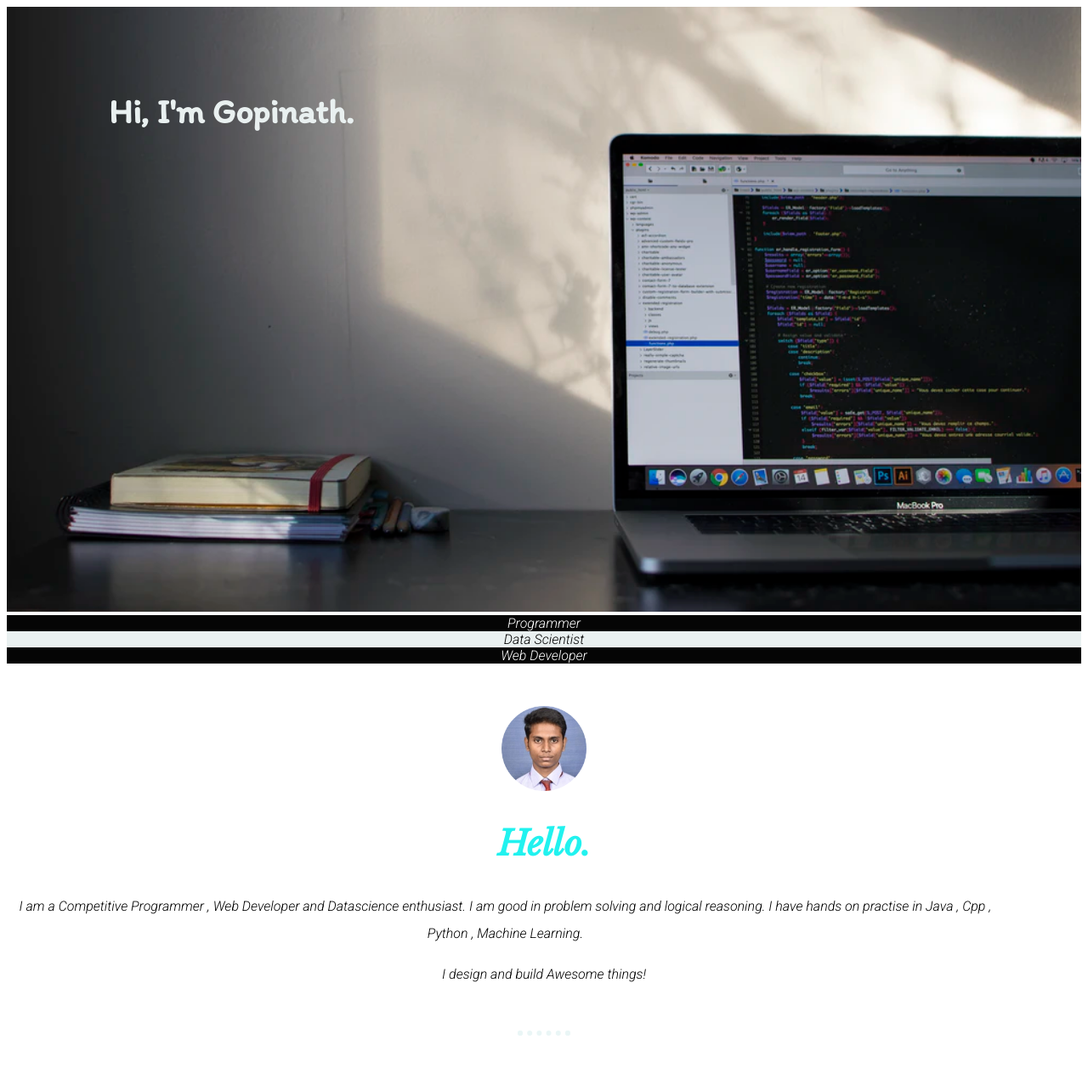
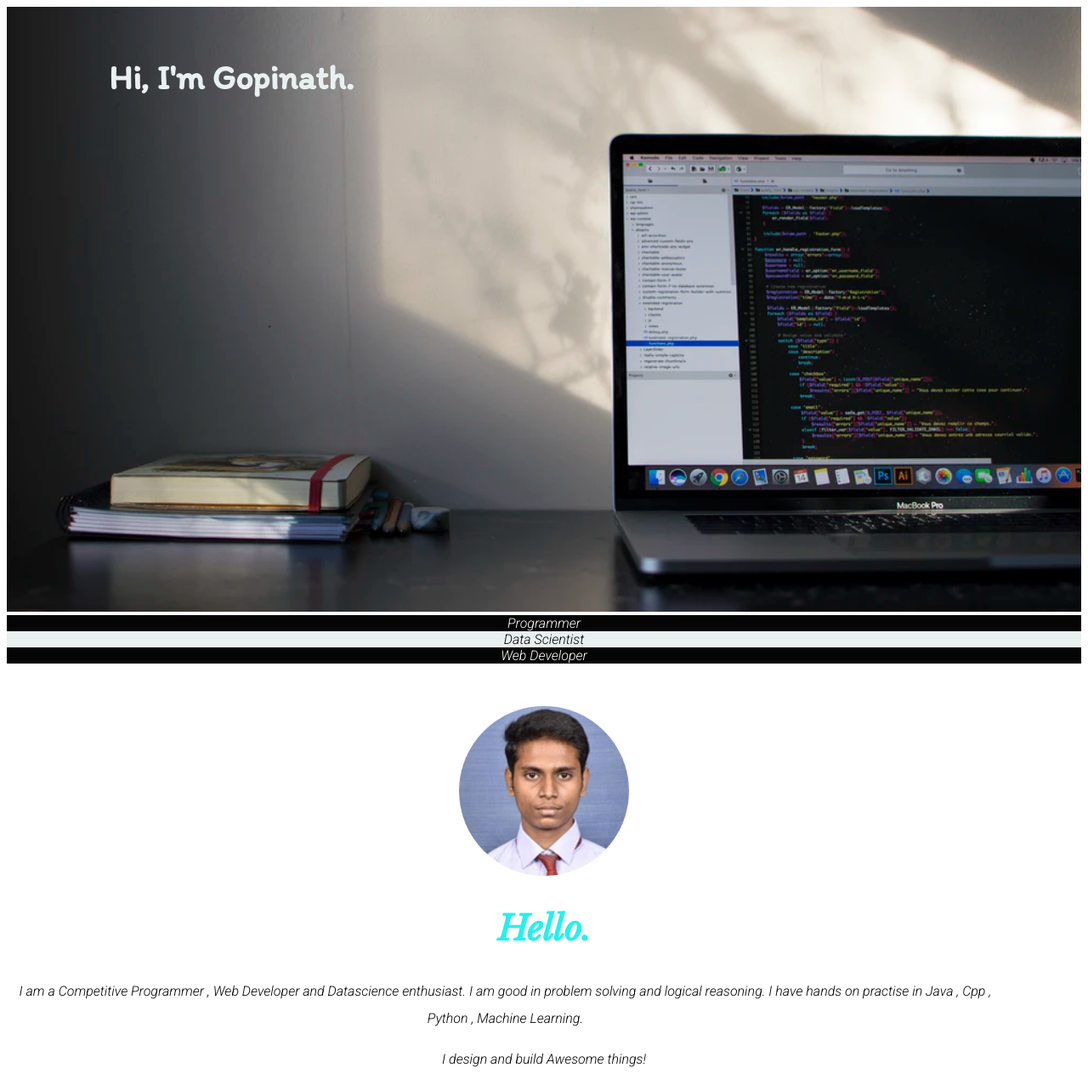
Before and after one commit to GopinathV-1/Blog, a PHP site: page / in a window 1280 px wide. Shown: the top 1270 px of the page at 85% size. Run offline with PHP 8.4, Linux system fonts and the light colour scheme.

Commit message:
Update style.css

```diff
--- a/CSS/style.css
+++ b/CSS/style.css
@@ -117,7 +117,7 @@ button:hover{
   }
 
   h1{
-    top: 10%;
+    top: 5%;
     left: 10%;
   }
   hr{
@@ -134,7 +134,7 @@ button:hover{
     display: none;
   }
   .profile-pic{
-    height: 100px;
+    height: 200px;
   }
   .middle-container{
     margin: 30px 0;
```
